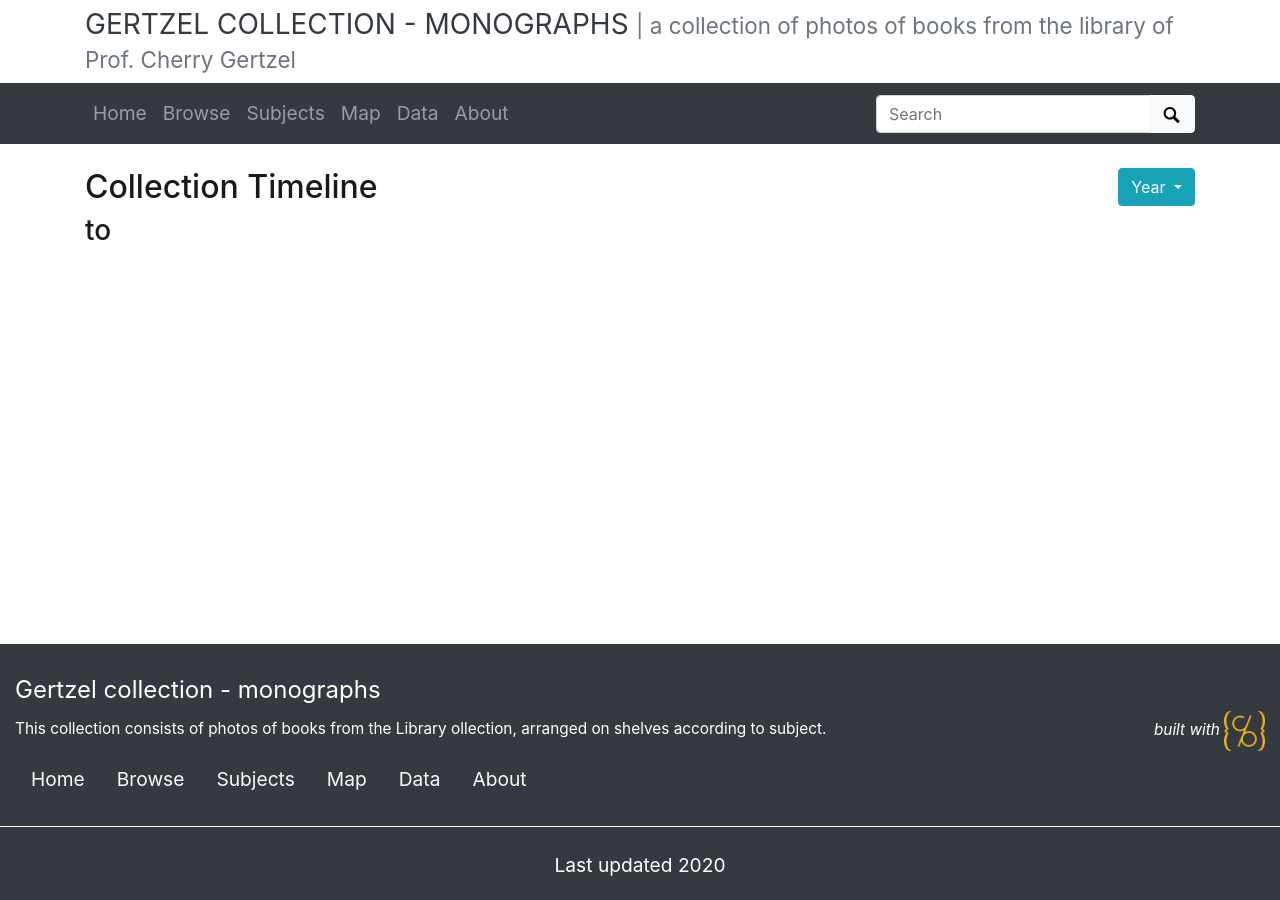
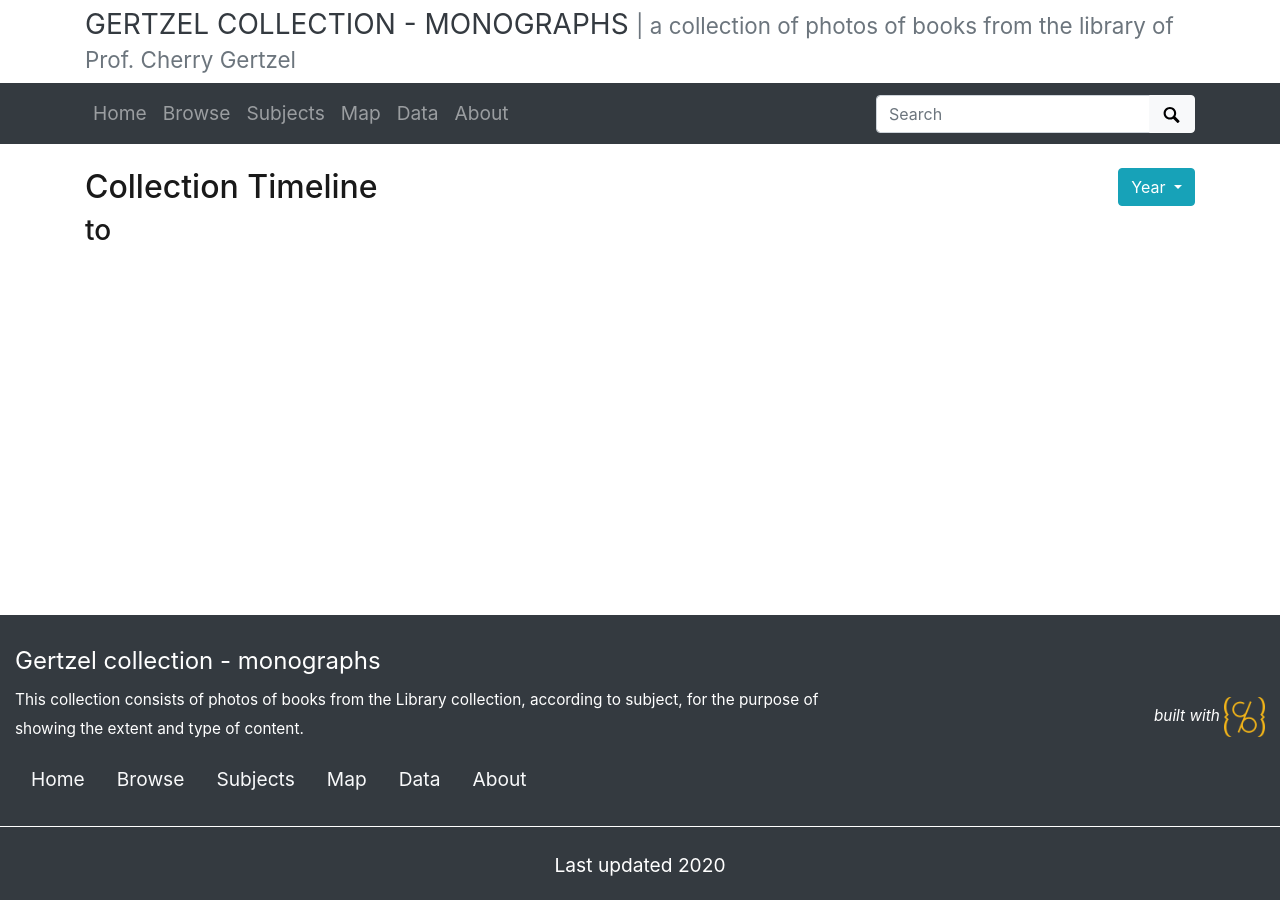
Before and after one commit to Infoliterati/Gertzel_collection, a Jekyll site: the page built from pages/timeline.md, in a window 1280 px wide. Built offline with Jekyll 4.4.1, drawn with Linux system fonts in a browser that asks for light colours.

Commit message:
text edits

```diff
--- a/_config.yml
+++ b/_config.yml
@@ -23,7 +23,7 @@ title: Gertzel collection - monographs
 tagline: a collection of photos of books from the library of Prof. Cherry Gertzel
 # description appears in meta tags and other locations
 # this description might appear in search result lists, keep around 160 characters max
-description: "This collection consists of photos of books from the Library ollection, arranged on shelves according to subject."
+description: "This collection consists of photos of books from the Library collection, according to subject, for the purpose of showing the extent and type of content."
 # creator of the digital collection, to appear in meta tags; we typically use our GitHub usernames but feel free to just use your name
 author: infoliterati
 
```
